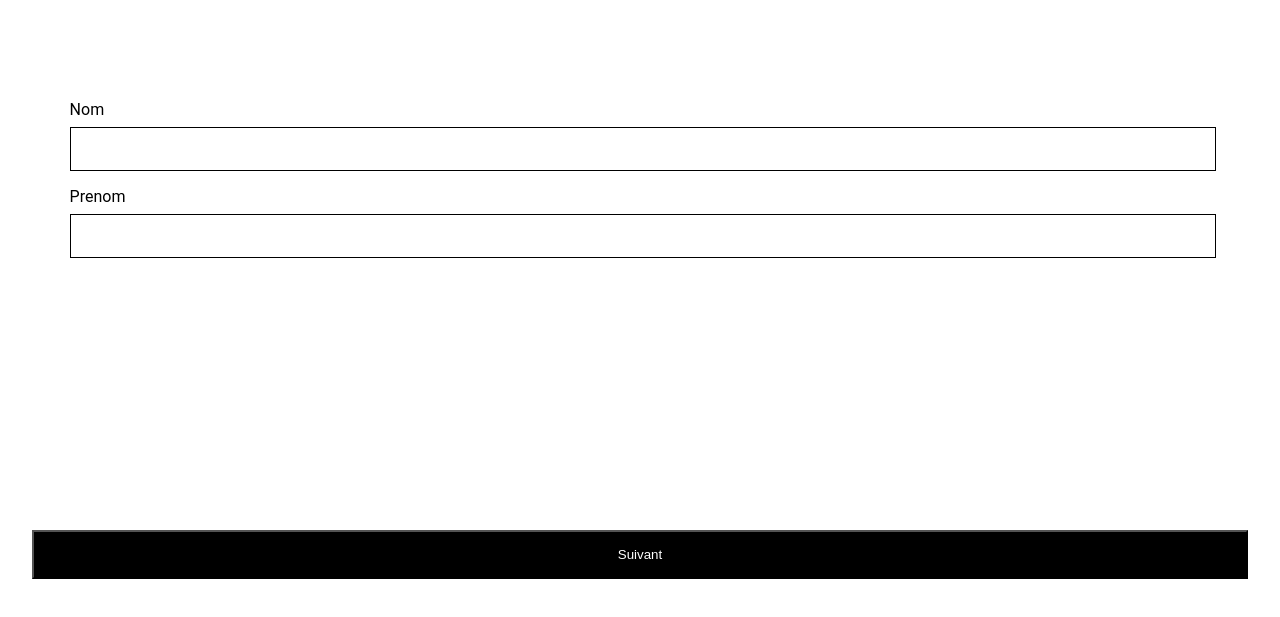
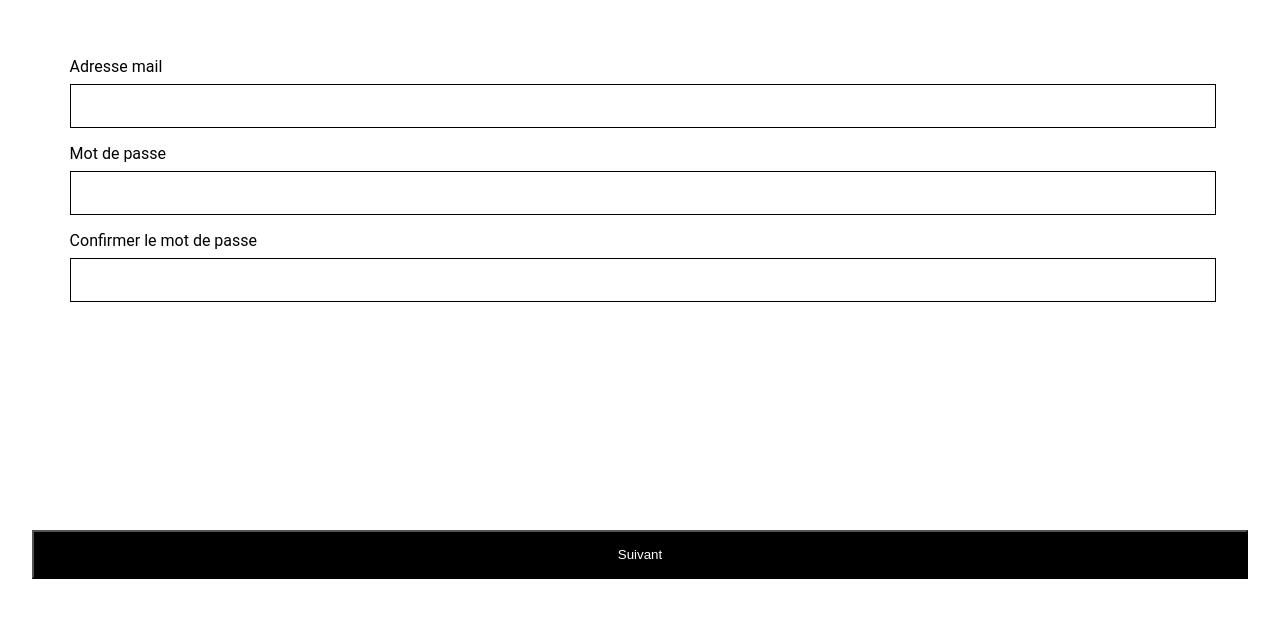
Before and after one commit to StanDelamourd/poc-nuxt, a Nuxt app: page /inscription in a window 1280 px wide. Shown: the part 181-798 px from the top of the page. Built offline with nearby package versions, Linux system fonts and the light colour scheme.

Commit message:
Add secondStep component

```diff
--- a/components/field/index.vue
+++ b/components/field/index.vue
@@ -1,7 +1,7 @@
 <template>
   <div class="formGroup">
     <label for="">{{label}}</label>
-    <input :type="text" @input="updateValue($event.target.value)"/>
+    <input :type="inputType" @input="updateValue($event.target.value)"/>
   </div>
 </template>
 
--- a/components/firstStep/index.vue
+++ b/components/firstStep/index.vue
@@ -1,7 +1,7 @@
 <template>
   <div>
     <Field :value="name" label="Nom"/>
-    <Field :value="name" label="Prenom"/>
+    <Field :value="firstname" label="Prenom"/>
   </div>
 </template>
 
--- a/components/secondStep/index.vue
+++ b/components/secondStep/index.vue
@@ -0,0 +1,27 @@
+<template>
+  <div>
+    <Field :value="mail" label="Adresse mail" inputType="email"/>
+    <Field :value="password" label="Mot de passe" inputType="password"/>
+    <Field :value="confirmPassword" label="Confirmer le mot de passe" inputType="password"/>
+  </div>
+</template>
+
+<script>
+import Field from '../field';
+export default {
+  name: 'SecondStep',
+  components: {
+    Field
+  },
+  data(){
+    return {
+      mail: '',
+      password: '',
+      confirmPassword: ''
+    };
+  }
+}
+</script>
+<style scoped>
+
+</style>
--- a/pages/inscription/index.vue
+++ b/pages/inscription/index.vue
@@ -2,7 +2,8 @@
   <div>
     <div class="form">
       <form>
-        <FirstStep/>
+        <!-- <FirstStep/> -->
+        <SecondStep/>
       </form>
     </div>
     <Button title="Suivant" />
@@ -10,6 +11,8 @@
 </template>
 <script>
 import FirstStep from '../../components/firstStep';
+import SecondStep from '../../components/secondStep';
+
 import Button from '../../components/button';
 
 export default {
@@ -20,7 +23,8 @@ export default {
   },
   components:{
     FirstStep,
-    Button
+    SecondStep,
+    Button,
   }
 }
 </script>
```
